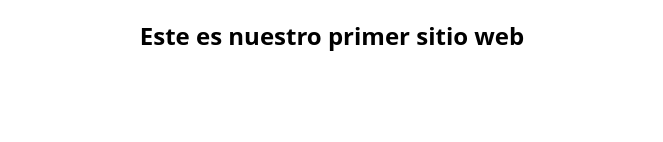
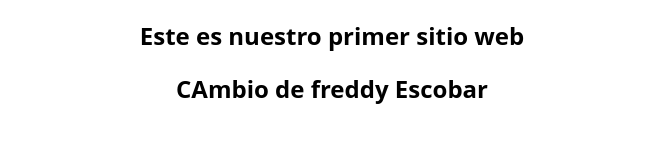
Before and after one commit to fescobar13/cursodocker-website, a plain HTML site: page static-html/index.html in a window 1280 px wide. Shown: the part 422-564 px from the top of the page, without its empty margins (308-971 px from the left). Drawn offline with Linux system fonts and the light colour scheme.

Commit message:
segundo commit

```diff
--- a/static-html/index.html
+++ b/static-html/index.html
@@ -18,4 +18,5 @@ body {
 	<img src="logo.jpeg" />
 	<h1>Bienvenidos al Curso sobre Docker</h1>
 	<h2>Este es nuestro primer sitio web</h2>
+    <h2>CAmbio de freddy Escobar</h2>
 </html>
```
